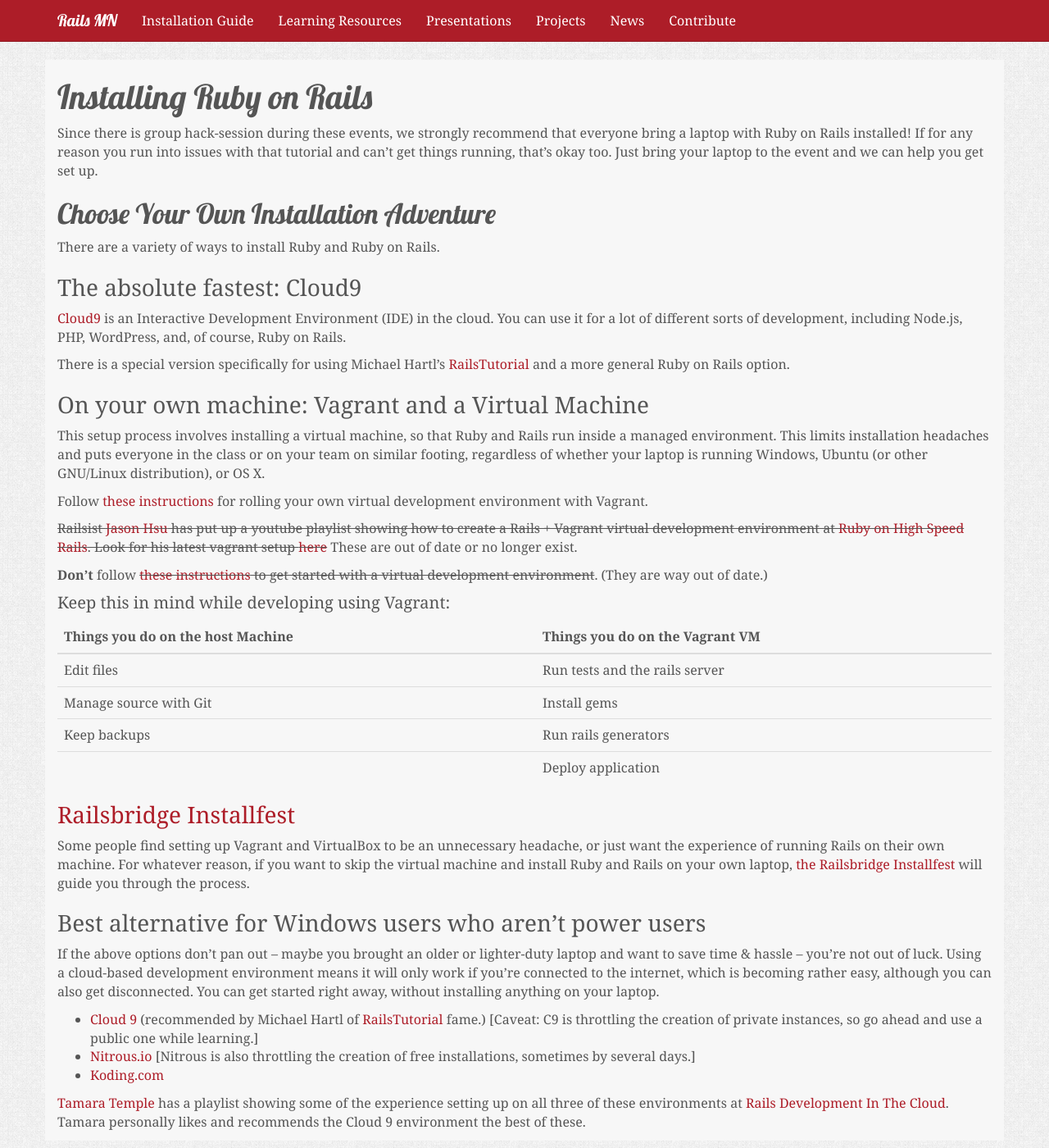
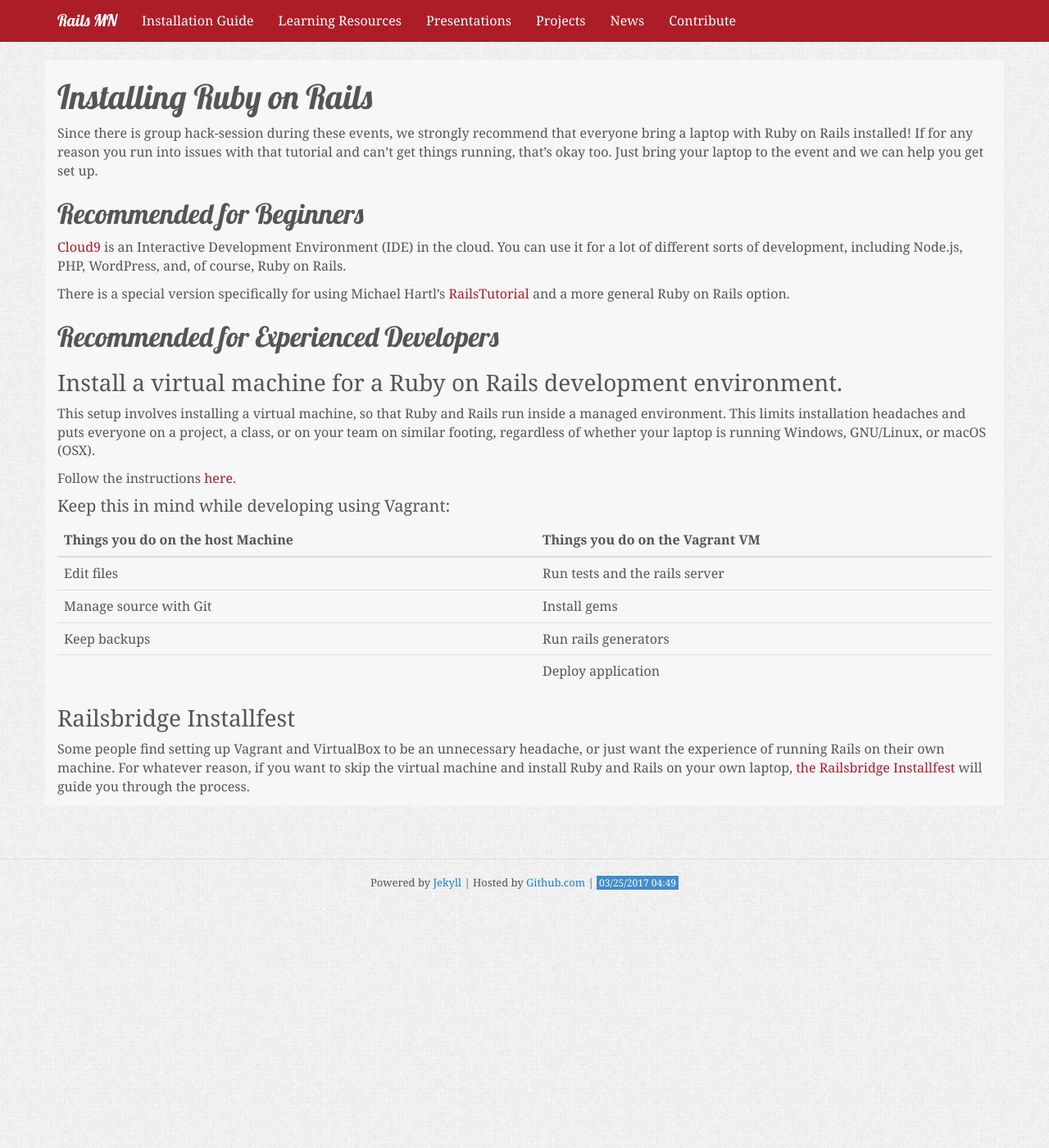
Before and after one commit to railsmn/railsmn.github.io, a Jekyll site: the page built from installation/index.md, in a window 1280 px wide and 1400 px high. Shown: the whole window at 82% size. Built offline with Jekyll 4.4.1, drawn with Linux system fonts in a browser that asks for light colours.

Commit message:
Update the Gemfile.lock and remove installation cruft
- jekyll 3.4.3 brings in tons of cool stuff
- deleted the original vagrant page completely
- removed obsolete links, words, stuff

```diff
--- a/installation/index.md
+++ b/installation/index.md
@@ -5,14 +5,13 @@
 
 # Installing Ruby on Rails
 
-Since there is group hack-session during these events, we strongly recommend that everyone bring a laptop with Ruby on Rails installed! If for any reason you run into issues with that tutorial and can't get things running, that's okay too. Just bring your laptop to the event and we can help you get set up.
+Since there is group hack-session during these events, we strongly
+recommend that everyone bring a laptop with Ruby on Rails installed!
+If for any reason you run into issues with that tutorial and can't get
+things running, that's okay too. Just bring your laptop to the event
+and we can help you get set up.
 
-## Choose Your Own Installation Adventure
-
-There are a variety of ways to install Ruby and Ruby on Rails.
-
-
-### The absolute fastest: Cloud9
+## Recommended for Beginners
 
 [Cloud9](https://c9.io) is an Interactive Development Environment
 (IDE) in the cloud. You can use it for a lot of different sorts of
@@ -23,31 +22,17 @@
 Hartl's [RailsTutorial](https://railstutorial.org) and a more general
 Ruby on Rails option.
 
-### On your own machine: Vagrant and a Virtual Machine
+## Recommended for Experienced Developers
 
-This setup process involves installing a virtual machine, so that Ruby
+### Install a virtual machine for a Ruby on Rails development environment.
+
+This setup involves installing a virtual machine, so that Ruby
 and Rails run inside a managed environment. This limits installation
-headaches and puts everyone in the class or on your team on similar
-footing, regardless of whether your laptop is running Windows, Ubuntu
-(or other GNU/Linux distribution), or OS X.
+headaches and puts everyone on a project, a class, or on your team on similar
+footing, regardless of whether your laptop is running Windows, GNU/Linux,
+or macOS (OSX).
 
-Follow [these instructions](vagrant2.html) for rolling your own
-virtual development environment with Vagrant.
-
-<del>Railsist
-[Jason Hsu](http://www.meetup.com/ruby-on-rails-for-beginners/members/844108/) has
-put up a youtube playlist showing how to create a Rails + Vagrant
-virtual development environment
-at
-[Ruby on High Speed Rails](https://www.youtube.com/playlist?list=PLfd4iay29eVBey-eRCvjWvO1pGj4_E_Us). Look
-for his latest vagrant
-setup
-[here](https://github.com/jhsu802701/vagrant-debian-jessie)</del>
-These are out of date or no longer exist.
-
-**Don't** follow <del> [these instructions](vagrant.html) to get
-started with a virtual development environment</del>. (They are way
-out of date.)
+Follow the instructions [here](vagrant2.html).
 
 #### Keep this in mind while developing using Vagrant:
 
@@ -66,7 +51,7 @@
 </tbody>
 </table>
 
-### [Railsbridge Installfest](http://docs.railsbridge.org/installfest/)
+### Railsbridge Installfest
 
 Some people find setting up Vagrant and VirtualBox to be an
 unnecessary headache, or just want the experience of running Rails on
@@ -75,22 +60,3 @@
 laptop,
 [the Railsbridge Installfest](http://docs.railsbridge.org/installfest/) will
 guide you through the process.
-
-### Best alternative for Windows users who aren't power users
-
-If the above options don't pan out -- maybe you brought an older or
-lighter-duty laptop and want to save time & hassle -- you're not out
-of luck. Using a cloud-based development environment means it will
-only work if you're connected to the internet, which is becoming
-rather easy, although you can also get disconnected. You can get
-started right away, without installing anything on your laptop.
-
-* [Cloud 9](https://c9.io/) (recommended by Michael Hartl of [RailsTutorial](http://railstutorial.com) fame.) [Caveat: C9 is throttling the creation of private instances, so go ahead and use a public one while learning.]
-* [Nitrous.io](https://www.nitrous.io/) [Nitrous is also throttling the creation of free installations, sometimes by several days.]
-* [Koding.com](https://koding.com/)
-
-[Tamara Temple](http://tamouse.org) has a playlist showing some of the
-experience setting up on all three of these environments
-at
-[Rails Development In The Cloud](https://www.youtube.com/playlist?list=PLFmOAEryuJPGyz0tbnsdLjAIuUuIFovwD). Tamara
-personally likes and recommends the Cloud 9 environment the best of these.
```
Also changed, not shown: installation/vagrant.md (deleted, +0 -163 lines), installation/vagrant2.md (+17 -12 lines), Gemfile.lock.
